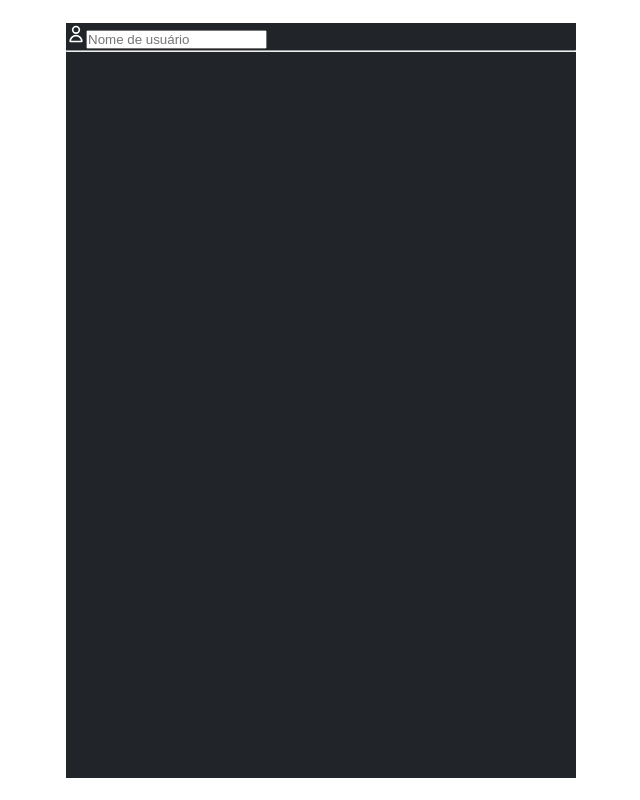
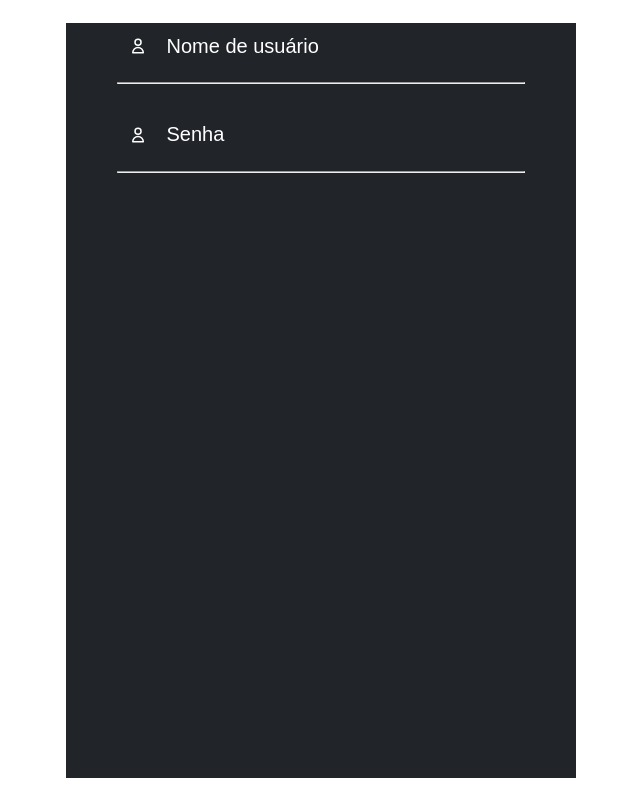
Before and after one commit to Kaedh/login-screen, a React (Create React App) app: page / in a window 1280 px wide. Shown: the whole page, without its empty margins (319-959 px from the left). Built offline with nearby package versions, Linux system fonts and the light colour scheme.

Commit message:
:package: feat : add react icons

```diff
--- a/package.json
+++ b/package.json
@@ -43,6 +43,7 @@
     ]
   },
   "devDependencies": {
+    "@types/react-icons": "^3.0.0",
     "@types/styled-components": "^5.1.14"
   }
 }
--- a/src/components/Input.tsx
+++ b/src/components/Input.tsx
@@ -1,14 +1,35 @@
-import { InputContainer, BottomLine, ErrorWrapper } from '../styles/InputStyles';
 import { HiOutlineUser } from 'react-icons/hi';
 
-const Input: React.FC = () =>
+import
+{
+    InputContainer,
+    InputWrapper,
+    BottomWrapper,
+    BottomLine,
+    ErrorWrapper,
+    UserInput
+
+} from '../styles/InputStyles';
+
+type InputProps = {
+    placeholder: string,
+}
+
+const Input = ({ placeholder } : InputProps) =>
 {
     return (
         <InputContainer >
-            <HiOutlineUser />
-            <input type="text" placeholder={"Nome de usuário"} />
-            <BottomLine />
-            <ErrorWrapper />
+
+            <InputWrapper>
+                <HiOutlineUser color={"white"} />
+                <UserInput placeholder={placeholder} />
+            </InputWrapper>
+
+            <BottomWrapper>
+                <BottomLine />
+                <ErrorWrapper></ErrorWrapper>
+            </BottomWrapper>
+
         </InputContainer>
     )
 }
--- a/src/pages/Signin.tsx
+++ b/src/pages/Signin.tsx
@@ -5,7 +5,8 @@ import { Container } from '../styles/SiginStyles';
 const Signin: React.FC = () => {
     return (
         <Container >
-            <Input />
+            <Input placeholder="Nome de usuário" />
+            <Input placeholder="Senha" />
         </Container>
     )
 }
--- a/src/styles/InputStyles.tsx
+++ b/src/styles/InputStyles.tsx
@@ -1,20 +1,67 @@
 import styled from 'styled-components'
 
+interface InputProps  {
+    placeholder: string,
+}
+
 export const InputContainer = styled.div`
-    height: max(100%, 70px);
-    width: max(100%, 350px);
+    width: 100%;
 
+    display: flex;
+    justify-content: center;
+    align-items: center;
+    flex-direction: column;
+
+
+`;
+
+export const InputWrapper = styled.div`
+    height: 80%;
+    width: 100%;
+
+    padding: 3%;
+
+    display: flex;
+    align-items: center;
+    justify-content: center;
+
+
+`;
+
+export const UserInput = styled.input<InputProps>`
+    color: var(--white);
+    margin-left: 5%;
+    font-size: 1rem;
+    width: 100%;
+    border: none;
     background-color: transparent;
-    color: var(--white);
+    outline: none;
+
+    ::placeholder {
+        opacity: 1;
+        color: white;
+    }
+
+`;
+
+export const BottomWrapper = styled.div`
+    height: 20%;
+    width: 100%;
+    margin-top: 3%;
+
 
 `;
 
 export const BottomLine = styled.hr`
+    width: 100%;
+    color: var(--white);
 
 
 `;
 
 export const ErrorWrapper = styled.span`
-
-
+    color: var(--red);
+    width: 100%;
+    font-size: .8rem;
+    margin-left: 68%;
 `;
--- a/src/styles/SiginStyles.tsx
+++ b/src/styles/SiginStyles.tsx
@@ -3,6 +3,7 @@ import styled  from "styled-components";
 export const Container = styled.div`
     height: 755px;
     width: 510px;
+    padding: 0 10%;
     background-color: var(--light-black);
 
 `;
```
Also changed, not shown: 1 other file (tests, documents, lock files or other folders).
